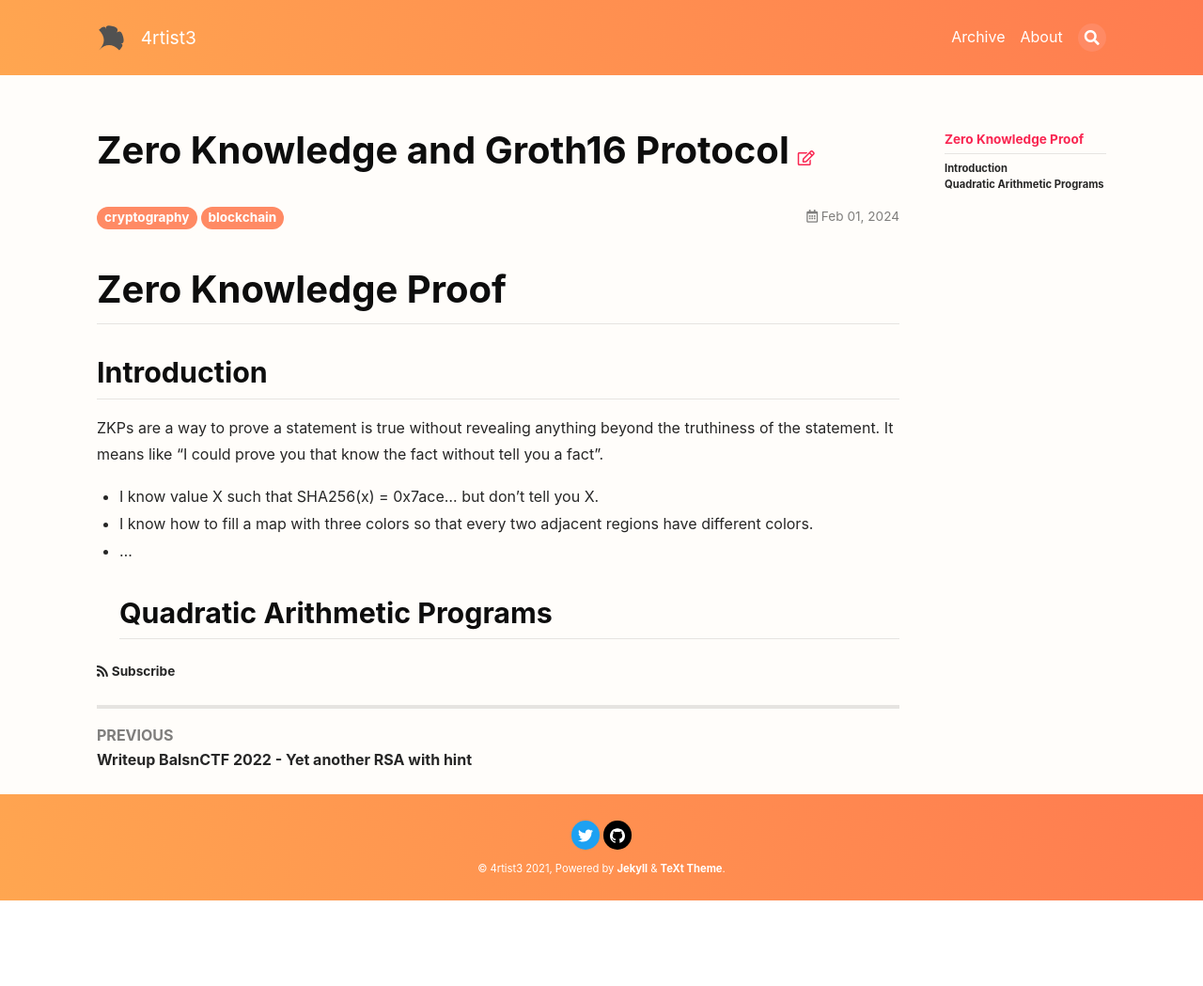
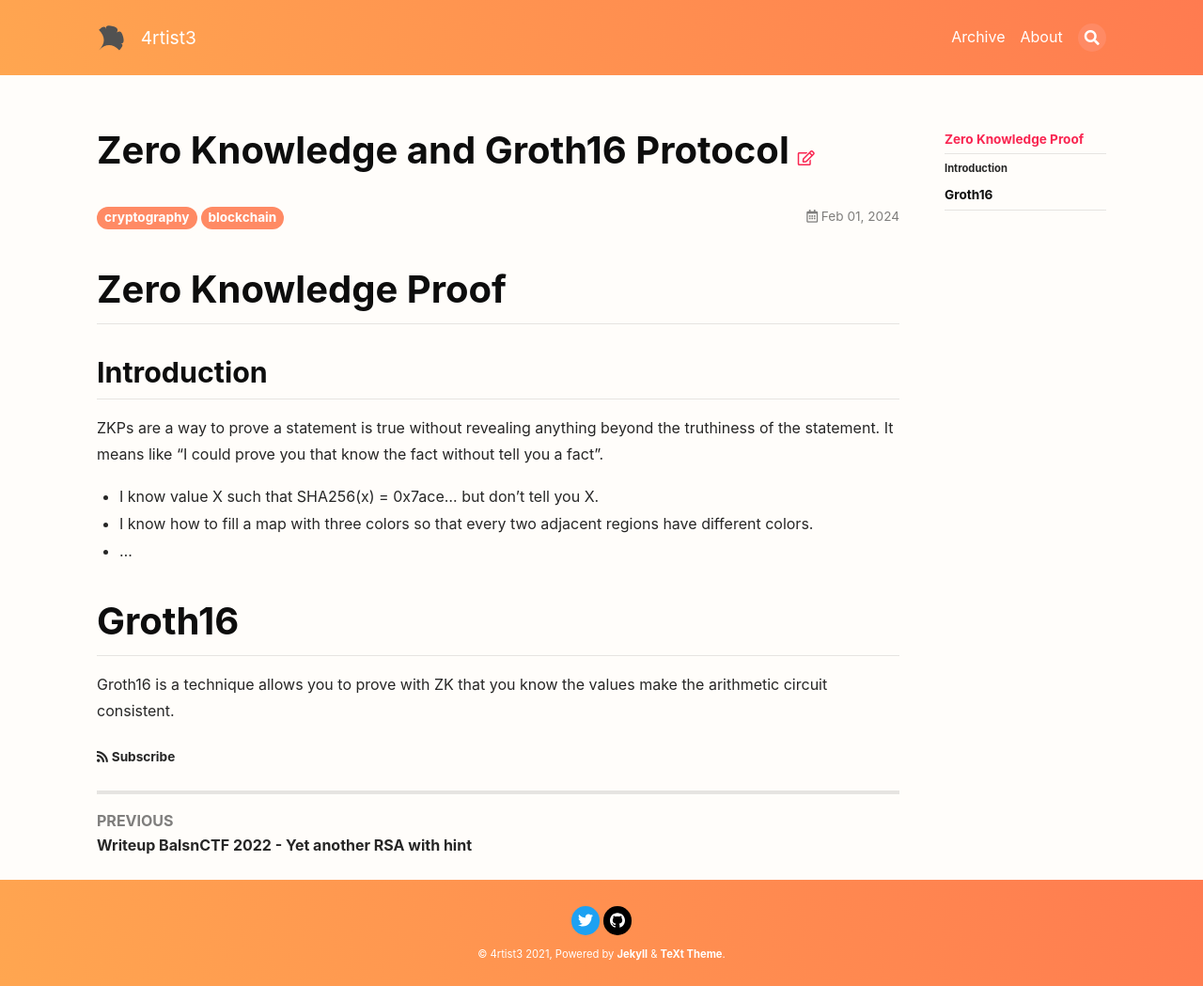
Before and after one commit to 4rtist3/4rtist3.github.io, a Jekyll site: the page built from _posts/2024-02-01-Zero-Knowledge-and-Groth16-protocol.md, in a window 1280 px wide. Shown: the whole page at 94% size. Built offline with Jekyll 4.4.1, drawn with Linux system fonts in a browser that asks for light colours; before the commit the page ends 958 px from its top, so only the background shows below that.

Commit message:
change groth16

```diff
--- a/_posts/2024-02-01-Zero-Knowledge-and-Groth16-protocol.md
+++ b/_posts/2024-02-01-Zero-Knowledge-and-Groth16-protocol.md
@@ -6,9 +6,13 @@ cover: /assets/images/logo/bg.png
 
 # Zero Knowledge Proof
 ## Introduction
+
 ZKPs are a way to prove a statement is true without revealing anything beyond the truthiness of the statement. It means like "I could prove you that know the fact without tell you a fact".
 
 - I know value X such that SHA256(x) = 0x7ace... but don't tell you X.
 - I know how to fill a map with three colors so that every two adjacent regions have different colors.
 - ...
-## Quadratic Arithmetic Programs
+
+# Groth16
+
+Groth16 is a technique allows you to prove with ZK that you know the values make the arithmetic circuit consistent.
```
